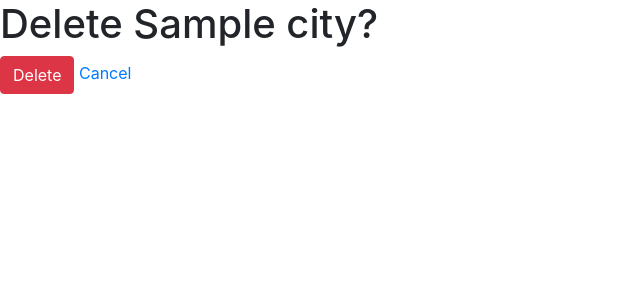
After one commit to LC-burigo/Django_Small_Weather_Project, a Django app: template WeatherApp/templates/WeatherApp/Weather_confirm_delete.html in a window 1280 px wide. The commit adds this page. Shown: the top 300 px of the page, without its empty margins (0-640 px from the left). Run offline with Django 3.2, Linux system fonts and the light colour scheme; the template is opened without the code that fills it: most values are stand-ins (such as "Sample title", 1, 10 or a date in 2020); some libraries are stand-ins or nearby versions.

Commit message:
Try to fix the views

```diff
--- a/WeatherApp/models.py
+++ b/WeatherApp/models.py
@@ -2,6 +2,7 @@ from django.db import models
 
 
 class City(models.Model):
+    Id = models.AutoField(primary_key=True)
     Address = models.CharField(max_length=25)
     Dt = models.PositiveIntegerField()
 
--- /dev/null
+++ b/WeatherApp/templates/WeatherApp/Weather_confirm_delete.html
@@ -0,0 +1,21 @@
+<!DOCTYPE html>
+<html lang="en">
+<head>
+    <meta charset="UTF-8">
+    <meta name="viewport" content="width=device-width, initial-scale=1, shrink-to-fit=no">
+    <title>Delete City</title>
+    <link rel="stylesheet" href="https://stackpath.bootstrapcdn.com/bootstrap/4.1.3/css/bootstrap.min.css" integrity="sha384-MCw98/SFnGE8fJT3GXwEOngsV7Zt27NXFoaoApmYm81iuXoPkFOJwJ8ERdknLPMO" crossorigin="anonymous">
+    <link href="https://fonts.googleapis.com/css?family=Raleway&display=swap" rel="stylesheet"/>
+</head>
+<body>
+<h1>Delete {{ City_Weather.City }}?</h1>
+<form method="post">
+    {% csrf_token %}
+    <input type="submit" class="btn btn-danger" value="Delete">
+    <a href="{% url 'WeatherApp:home' %}">Cancel</a>
+</form>
+<script src="https://code.jquery.com/jquery-3.3.1.slim.min.js" integrity="sha384-q8i/X+965DzO0rT7abK41JStQIAqVgRVzpbzo5smXKp4YfRvH+8abtTE1Pi6jizo" crossorigin="anonymous"></script>
+<script src="https://cdnjs.cloudflare.com/ajax/libs/popper.js/1.14.3/umd/popper.min.js" integrity="sha384-ZMP7rVo3mIykV+2+9J3UJ46jBk0WLaUAdn689aCwoqbBJiSnjAK/l8WvCWPIPm49" crossorigin="anonymous"></script>
+<script src="https://stackpath.bootstrapcdn.com/bootstrap/4.1.3/js/bootstrap.min.js" integrity="sha384-ChfqqxuZUCnJSK3+MXmPNIyE6ZbWh2IMqE241rYiqJxyMiZ6OW/JmZQ5stwEULTy" crossorigin="anonymous"></script>
+</body>
+</html>
--- a/WeatherApp/templates/WeatherApp/weather.html
+++ b/WeatherApp/templates/WeatherApp/weather.html
@@ -38,10 +38,7 @@
                             <p>{{ City_Weather.Pressure }} hPa</p>
                     </div>
                     <div class="media-right">
-                        <form method="post">
-                            {% csrf_token %}
-                            <input type="submit" class="btn btn-danger" value="Delete">
-                        </form>
+                        <a href="{% url 'WeatherApp:delete_city' City_Weather.Id %}">X</a>
                     </div>
                 </div>
             </div>
--- a/WeatherApp/urls.py
+++ b/WeatherApp/urls.py
@@ -5,5 +5,5 @@ app_name = 'WeatherApp'
 
 urlpatterns = [
     path('', views.index, name='home'),
-    path('delete/<city_name>/', views.WeatherDeleteView.as_view(), name='delete_city')
+    path('delete/<pk>/', views.WeatherDeleteView.as_view(), name='delete_city')
 ]
```
Also changed, not shown: WeatherApp/views.py (+5 -2 lines), WeatherApp/migrations/0001_initial.py, db.sqlite3.
